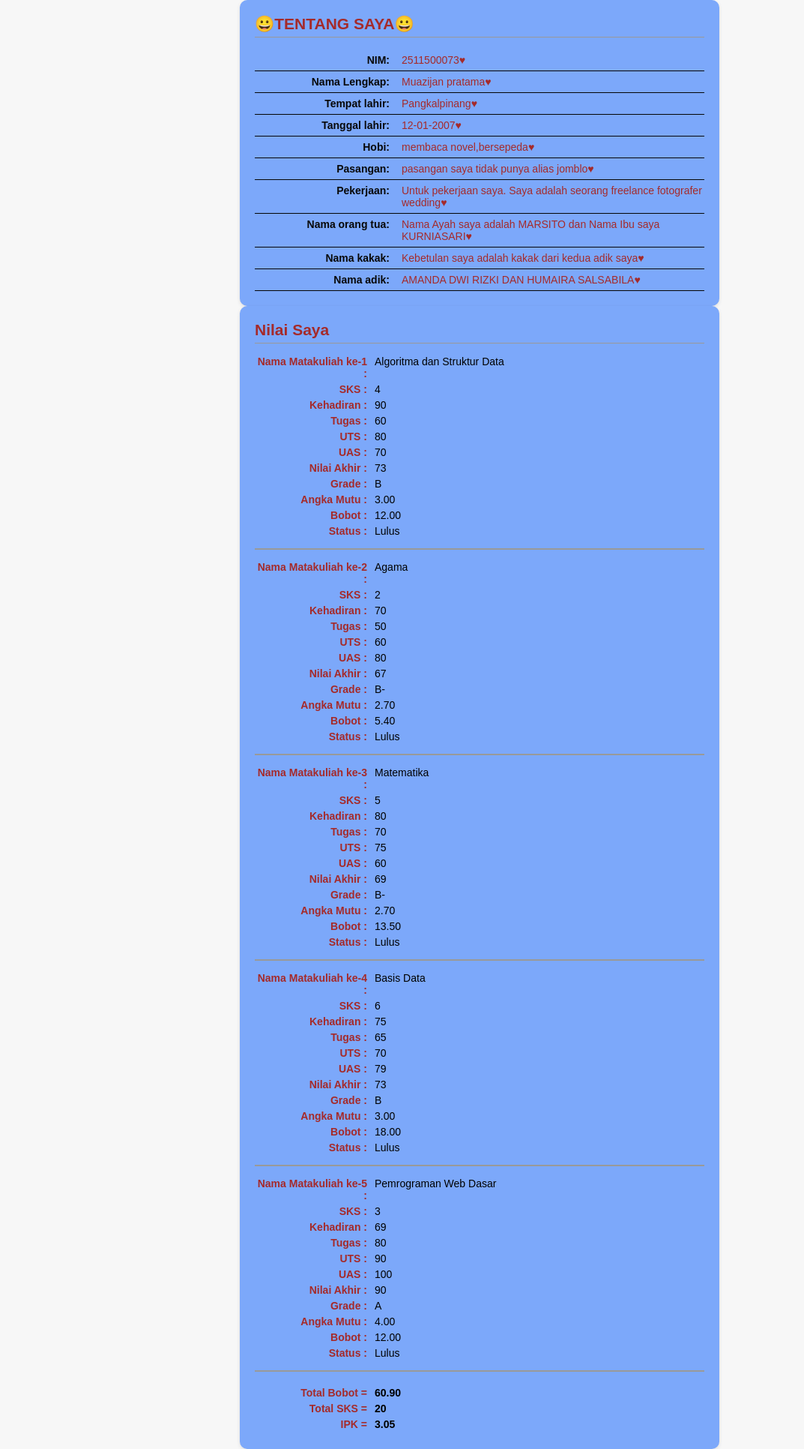
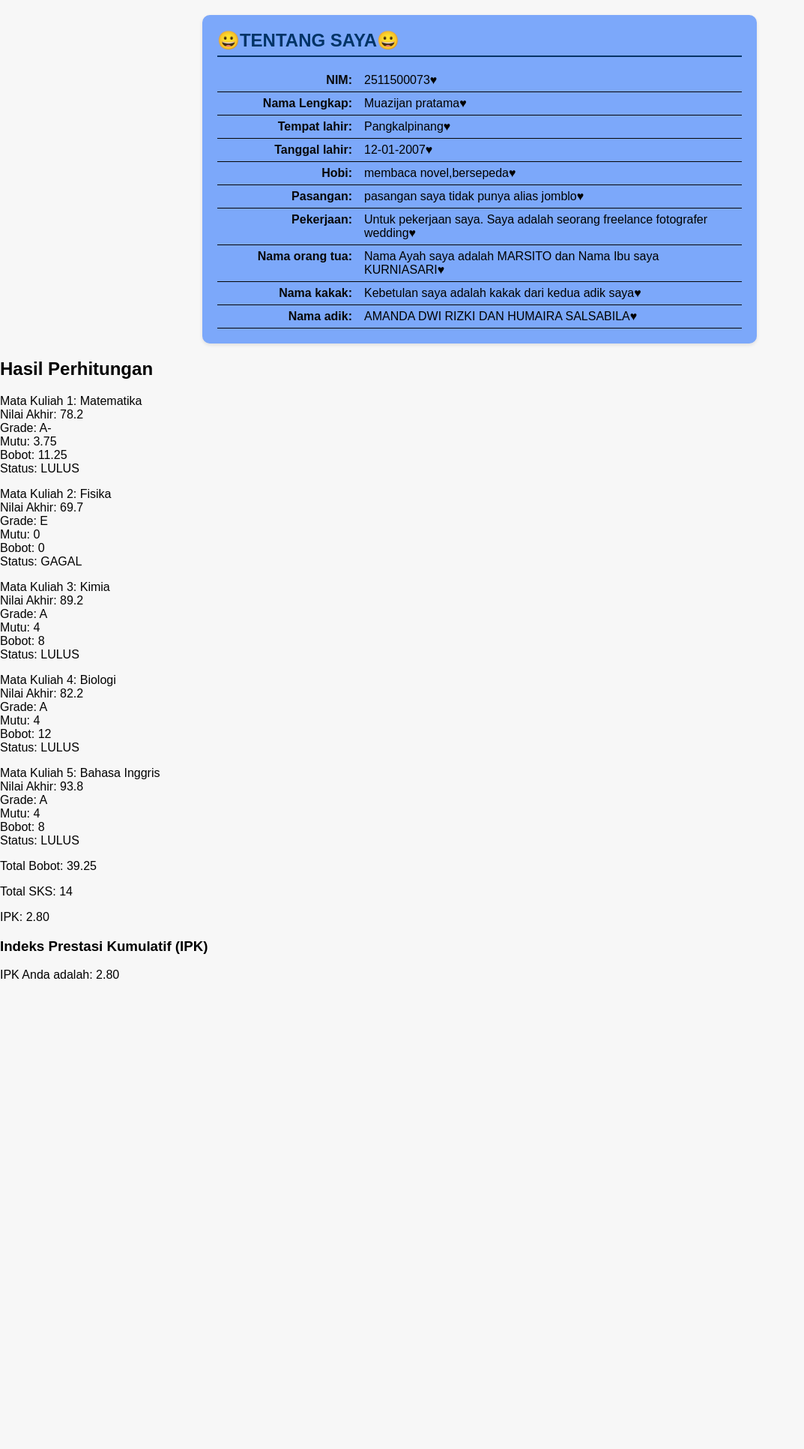
Before and after one commit to Muazijan/2511500073-pwd-ti1a-25260, a PHP site: page /pertemuan-06/index.php in a window 1280 px wide. Shown: the whole page at 75% size, without its empty margins (0-1073 px from the left). After the commit the page ends 1305 px from the top, so only its background shows below. Run offline with PHP 8.4, Linux system fonts and the light colour scheme.

Commit message:
Commit changes for the inner repo

```diff
--- a/pertemuan-06/index.php
+++ b/pertemuan-06/index.php
@@ -270,183 +270,139 @@
           </P>
   </section>
 
-  <!DOCTYPE html>
-<html lang="id">
-
-<head>
-    <meta charset="UTF-8">
-    <title>Nilai Saya</title>
-    <style>
-        #about {
-            font-family: Arial, sans-serif;
-            font-size: 14px;
-            max-width: 600px;
-            margin: 0 auto;
-            color: brown;
-        }
-        #about h2 {
-            color: brown;
-            text-align: left;
-            border-bottom: 1px solid #999;
-            padding-bottom: 5px;
-        }
-
-        #about .row {
-            display: flex;
-            justify-content: flex-end;
-            margin: 5px 0;
-        }
-
-        #about .row .label {
-            width: 150px;
-            font-weight: bold;
-            text-align: right;
-            padding-right: 10px;
-        }
-
-        #about .row .value {
-            flex: 1;
-            text-align: left;
-            color: black;
-        }
-
-        hr {
-            border: 0.5px solid #999;
-            margin: 15px 0;
-        }
-
-        #total {
-            font-weight: bold;
-            color: brown;
-            margin-top: 20px;
-        }
-
-        #catatan {
-            margin-top: 30px;
-            font-size: 13px;
-            color: black;
-            border-top: 1px solid #999;
-            padding-top: 10px;
-        }
-    </style>
-</head>
-
-<body>
-    <section id="about">
-        <h2>Nilai Saya</h2>
-
   <?php
 
-        $dataMatkul = [
-            [
-                'nama' => "Algoritma dan Struktur Data",
-                'sks' => 4,
-                'hadir' => 90,
-                'tugas' => 60,
-                'uts' => 80,
-                'uas' => 70,
-            ],
-            [
-                'nama' => "Agama",
-                'sks' => 2,
-                'hadir' => 70,
-                'tugas' => 50,
-                'uts' => 60,
-                'uas' => 80,
-            ],
-            [
-                'nama' => "Matematika",
-                'sks' => 5,
-                'hadir' => 80,
-                'tugas' => 70,
-                'uts' => 75,
-                'uas' => 60,
-            ],
-            [
-                'nama' => "Basis Data",
-                'sks' => 6,
-                'hadir' => 75,
-                'tugas' => 65,
-                'uts' => 70,
-                'uas' => 79,
-            ],
-            [
-                'nama' => "Pemrograman Web Dasar",
-                'sks' => 3,
-                'hadir' => 69,
-                'tugas' => 80,
-                'uts' => 90,
-                'uas' => 100,
-            ],
-        ];
 
-        function hitungNilaiAkhir($hadir, $tugas, $uts, $uas)
-        {
+$namaMatkul1 = "Matematika";
+$sksMatkul1 = 3;
+$nilaiHadir1 = 85;
+$nilaiTugas1 = 80;
+$nilaiUTS1 = 75;
+$nilaiUAS1 = 78;
+
+$namaMatkul2 = "Fisika";
+$sksMatkul2 = 4;
+$nilaiHadir2 = 65;
+$nilaiTugas2 = 70;
+$nilaiUTS2 = 68;
+$nilaiUAS2 = 72;
+
+
+$namaMatkul3 = "Kimia";
+$sksMatkul3 = 2;
+$nilaiHadir3 = 90;
+$nilaiTugas3 = 85;
+$nilaiUTS3 = 88;
+$nilaiUAS3 = 92;
+
+$namaMatkul4 = "Biologi";
+$sksMatkul4 = 3;
+$nilaiHadir4 = 78;
+$nilaiTugas4 = 82;
+$nilaiUTS4 = 80;
+$nilaiUAS4 = 85;
+
+
+$namaMatkul5 = "Bahasa Inggris";
+$sksMatkul5 = 2;
+$nilaiHadir5 = 95;
+$nilaiTugas5 = 90;
+$nilaiUTS5 = 93;
+$nilaiUAS5 = 96;
+
+
+function hitungNilaiAkhir($hadir, $tugas, $uts, $uas) {
     return (0.1 * $hadir) + (0.2 * $tugas) + (0.3 * $uts) + (0.4 * $uas);
 }
 
+function tentukanGrade($nilaiAkhir, $hadir) {
+    if ($hadir < 70) {
+        return 'E';
+    }
+    if ($nilaiAkhir >= 80) return 'A';
+    if ($nilaiAkhir >= 75) return 'A-';
+    if ($nilaiAkhir >= 70) return 'B+';
+    if ($nilaiAkhir >= 65) return 'B';
+    if ($nilaiAkhir >= 60) return 'B-';
+    if ($nilaiAkhir >= 55) return 'C+';
+    if ($nilaiAkhir >= 50) return 'C';
+    if ($nilaiAkhir >= 45) return 'C-';
+    if ($nilaiAkhir >= 40) return 'D';
+    return 'E';
+}
 
-        function tentukanGradeDanMutu($nilaiAkhir)
-        {
-            if ($nilaiAkhir >= 85) {
-                return ['A', 4.00];
-            } elseif ($nilaiAkhir >= 80) {
-                return ['A-', 3.70];
-            } elseif ($nilaiAkhir >= 75) {
-                return ['B+', 3.30];
-            } elseif ($nilaiAkhir >= 70) {
-                return ['B', 3.00];
-            } elseif ($nilaiAkhir >= 65) {
-                return ['B-', 2.70];
-            } elseif ($nilaiAkhir >= 60) {
-                return ['C+', 2.30];
-            } elseif ($nilaiAkhir >= 50) {
-                return ['C', 2.00];
-            } elseif ($nilaiAkhir >= 40) {
-                return ['D', 1.00];
-            } else {
-                return ['E', 0.00];
+function tentukanMutu($grade) {
+    switch ($grade) {
+        case 'A': return 4.0;
+        case 'A-': return 3.75;
+        case 'B+': return 3.5;
+        case 'B': return 3.0;
+        case 'B-': return 2.75;
+        case 'C+': return 2.5;
+        case 'C': return 2.0;
+        case 'C-': return 1.75;
+        case 'D': return 1.0;
+        case 'E': return 0.0;
+        default: return 0.0;
     }
 }
+
+
+function tentukanStatus($grade) {
+    $lulusGrades = ['A', 'A-', 'B+', 'B', 'B-', 'C+', 'C', 'C-'];
+    return in_array($grade, $lulusGrades) ? 'LULUS' : 'GAGAL';
+}
+
+$matkul = [
+    1 => ['nama' => $namaMatkul1, 'sks' => $sksMatkul1, 'hadir' => $nilaiHadir1, 'tugas' => $nilaiTugas1, 'uts' => $nilaiUTS1, 'uas' => $nilaiUAS1],
+    2 => ['nama' => $namaMatkul2, 'sks' => $sksMatkul2, 'hadir' => $nilaiHadir2, 'tugas' => $nilaiTugas2, 'uts' => $nilaiUTS2, 'uas' => $nilaiUAS2],
+    3 => ['nama' => $namaMatkul3, 'sks' => $sksMatkul3, 'hadir' => $nilaiHadir3, 'tugas' => $nilaiTugas3, 'uts' => $nilaiUTS3, 'uas' => $nilaiUAS3],
+    4 => ['nama' => $namaMatkul4, 'sks' => $sksMatkul4, 'hadir' => $nilaiHadir4, 'tugas' => $nilaiTugas4, 'uts' => $nilaiUTS4, 'uas' => $nilaiUAS4],
+    5 => ['nama' => $namaMatkul5, 'sks' => $sksMatkul5, 'hadir' => $nilaiHadir5, 'tugas' => $nilaiTugas5, 'uts' => $nilaiUTS5, 'uas' => $nilaiUAS5],
+];
 
 $totalBobot = 0;
 $totalSKS = 0;
 
-        foreach ($dataMatkul as $index => $matkul) {
+for ($i = 1; $i <= 5; $i++) {
+    $nilaiAkhir = hitungNilaiAkhir($matkul[$i]['hadir'], $matkul[$i]['tugas'], $matkul[$i]['uts'], $matkul[$i]['uas']);
+    $grade = tentukanGrade($nilaiAkhir, $matkul[$i]['hadir']);
+    $mutu = tentukanMutu($grade);
+    $bobot = $mutu * $matkul[$i]['sks'];
+    $status = tentukanStatus($grade);
 
-            $nilaiAkhir = round(hitungNilaiAkhir($matkul['hadir'], $matkul['tugas'], $matkul['uts'], $matkul['uas']));
-
-            list($grade, $mutu) = tentukanGradeDanMutu($nilaiAkhir);
-
-            $bobot = $mutu * $matkul['sks'];
-
-            $status = ($grade == 'E') ? "Gagal" : "Lulus";
+    // Simpan hasil
+    ${"nilaiAkhir$i"} = $nilaiAkhir;
+    ${"grade$i"} = $grade;
+    ${"mutu$i"} = $mutu;
+    ${"bobot$i"} = $bobot;
+    ${"status$i"} = $status;
 
     $totalBobot += $bobot;
-            $totalSKS += $matkul['sks'];
+    $totalSKS += $matkul[$i]['sks'];
+}
+
+$IPK = $totalSKS > 0 ? $totalBobot / $totalSKS : 0;
 
 
-            echo "<div class='row'><div class='label'>Nama Matakuliah ke-" . ($index + 1) . " :</div><div class='value'>" . $matkul['nama'] . "</div></div>";
-            echo "<div class='row'><div class='label'>SKS :</div><div class='value'>" . $matkul['sks'] . "</div></div>";
-            echo "<div class='row'><div class='label'>Kehadiran :</div><div class='value'>" . $matkul['hadir'] . "</div></div>";
-            echo "<div class='row'><div class='label'>Tugas :</div><div class='value'>" . $matkul['tugas'] . "</div></div>";
-            echo "<div class='row'><div class='label'>UTS :</div><div class='value'>" . $matkul['uts'] . "</div></div>";
-            echo "<div class='row'><div class='label'>UAS :</div><div class='value'>" . $matkul['uas'] . "</div></div>";
-            echo "<div class='row'><div class='label'>Nilai Akhir :</div><div class='value'>" . $nilaiAkhir . "</div></div>";
-            echo "<div class='row'><div class='label'>Grade :</div><div class='value'>" . $grade . "</div></div>";
-            echo "<div class='row'><div class='label'>Angka Mutu :</div><div class='value'>" . number_format($mutu, 2) . "</div></div>";
-            echo "<div class='row'><div class='label'>Bobot :</div><div class='value'>" . number_format($bobot, 2) . "</div></div>";
-            echo "<div class='row'><div class='label'>Status :</div><div class='value'>" . $status . "</div></div>";
-            echo "<hr>";
+echo "<h2>Hasil Perhitungan</h2>";
+for ($i = 1; $i <= 5; $i++) {
+    echo "<p>Mata Kuliah $i: {$matkul[$i]['nama']}<br>";
+    echo "Nilai Akhir: " . ${"nilaiAkhir$i"} . "<br>";
+    echo "Grade: " . ${"grade$i"} . "<br>";
+    echo "Mutu: " . ${"mutu$i"} . "<br>";
+    echo "Bobot: " . ${"bobot$i"} . "<br>";
+    echo "Status: " . ${"status$i"} . "</p>";
 }
-
-        $IPK = ($totalSKS > 0) ? $totalBobot / $totalSKS : 0;
+echo "<p>Total Bobot: $totalBobot</p>";
+echo "<p>Total SKS: $totalSKS</p>";
+echo "<p>IPK: " . number_format($IPK, 2) . "</p>";
 
 
-        echo "<div id='total'>";
-        echo "<div class='row'><div class='label'>Total Bobot =</div><div class='value'>" . number_format($totalBobot, 2) . "</div></div>";
-        echo "<div class='row'><div class='label'>Total SKS =</div><div class='value'>" . $totalSKS . "</div></div>";
-        echo "<div class='row'><div class='label'>IPK =</div><div class='value'>" . number_format($IPK, 2) . "</div></div>";
-        echo "</div>";
+echo "<section id='ipk'>";
+echo "<h3>Indeks Prestasi Kumulatif (IPK)</h3>";
+echo "<p>IPK Anda adalah: " . number_format($IPK, 2) . "</p>";
+echo "</section>";
+
+
 ?>
-</html>
```
Lines whose indentation alone changed are shown as unchanged.
